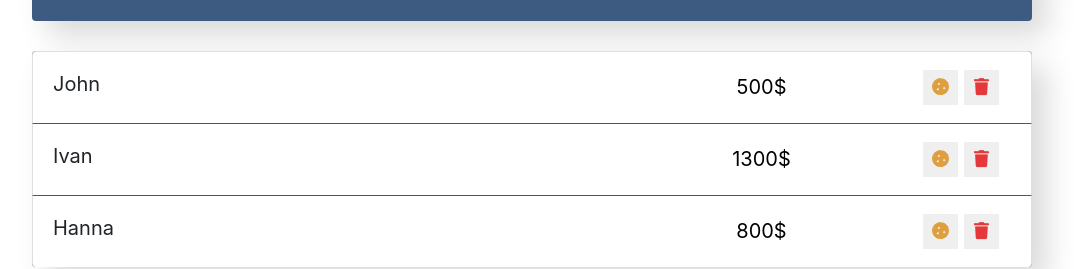
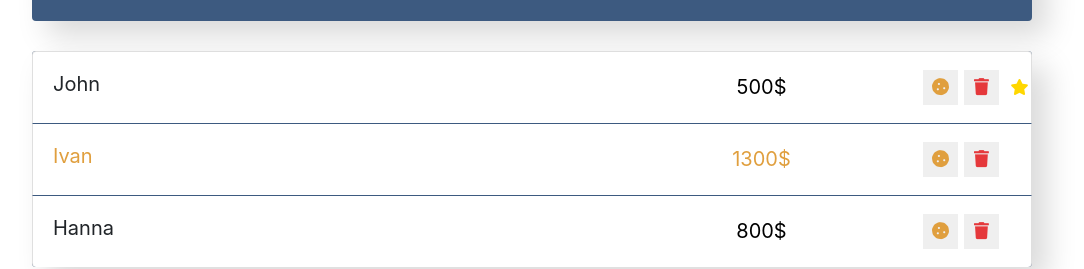
Before and after one commit to kotashovv/udemy-react, a React (Create React App) app: page / in a window 1280 px wide. Shown: the part 404-673 px from the top of the page, without its empty margins (108-1192 px from the left). Built offline with nearby package versions, Linux system fonts and the light colour scheme.

Commit message:
on future

```diff
--- a/src/components/app/app.js
+++ b/src/components/app/app.js
@@ -16,28 +16,33 @@ class App extends Component {
                     salary: '500',
                     increase: false,
                     id: 1,
+                    favorite: true,
                 },
                 {
                     name: 'Ivan',
                     salary: '1300',
                     increase: true,
                     id: 2,
+                    favorite: false,
                 },
                 {
                     name: 'Hanna',
                     salary: '800',
                     increase: false,
                     id: 3,
+                    favorite: false,
                 },
             ]
         }
     }
 
-    addItem = (name, salary) =>{
+    addItem = (event ,name, salary) =>{
+        event.preventDefault();
         const newEmploye = {
             name: name,
             salary: salary,
             increase: false,
+            favorite: false,
             id: this.getMaxId() + 1,
         }
 
@@ -52,8 +57,15 @@ class App extends Component {
             return 0;
         }
 
-        const maxId = data.length + 1;
+        const maxId = data[data.length - 1].id;
         return maxId;
+    }
+
+    onToggleIncrease = (id)=>{
+        console.log(`this Increase ${id}`);
+    }
+    onToggleFavorite = (id)=>{
+        console.log(`this Favorite ${id}`);
     }
 
     onDelete = (id) =>{
@@ -81,7 +93,10 @@ class App extends Component {
                 </div>
                 <EmployersList
                     onDelete={this.onDelete}
-                    data={this.state.data}/>
+                    data={this.state.data}
+                    onToggleIncrease = {this.onToggleIncrease}
+                    onToggleFavorite = {this.onToggleFavorite}
+                />
                 <EmployersAddForm
                     addItem={this.addItem}
                 />
--- a/src/components/employers-add-form/employers-add-form.js
+++ b/src/components/employers-add-form/employers-add-form.js
@@ -18,7 +18,8 @@ class EmployersAddForm extends Component {
     }
 
    render(){
-        const {name, salary, addItem} = this.state;
+        const {addItem} = this.props;
+        const {name, salary} = this.state;
        return(
            <div className="app-add-form">
                <h3>Добавьте нового сотрудника</h3>
@@ -39,7 +40,7 @@ class EmployersAddForm extends Component {
                           value={salary}
                    />
 
-                   <button onClick={()=>addItem(name, salary)} type="submit"
+                   <button onClick={(event)=>addItem(event ,this.state.name, this.state.salary)} type="submit"
                            className="btn btn-outline-light">Добавить
                    </button>
                </form>
--- a/src/components/employers-list-item/employers-list-item.js
+++ b/src/components/employers-list-item/employers-list-item.js
@@ -2,32 +2,9 @@ import {Component} from "react";
 
 import './employers-list-item.css';
 
-class EmployersListItem extends Component {
+const EmployersListItem = (props)=> {
 
-    constructor(props) {
-        super(props);
-        this.state = {
-            increase: false,
-            favorite: false,
-        }
-    }
-
-    onFavorite = ()=>{
-        this.setState(({favorite})=>({
-            favorite: !favorite,
-        }))
-    }
-
-    OnIncrease = ()=>{
-        this.setState(({increase})=>({
-            increase: !increase
-        }))
-    }
-
-    render() {
-        const {name, salary, onDelete, id} = this.props;
-
-        const {increase, favorite} = this.state;
+        const {name, salary, onDelete, id, onToggleIncrease, onToggleFavorite, increase, favorite} = props;
 
         let classNames = 'list-group-item d-flex justify-content-between'
         if (increase){
@@ -39,12 +16,12 @@ class EmployersListItem extends Component {
 
         return(
             <li className={classNames}>
-                <span onClick={this.onFavorite} className="list-group-item-label">{name}</span>
+                <span onClick={()=>(onToggleFavorite(id))} className="list-group-item-label">{name}</span>
                 <input type="text" className="list-group-item-input" defaultValue={salary + '$'}/>
                 <div className='d-flex justify-content-center align-items-center'>
                     <button type="button"
                             className="btn-cookie btn-sm "
-                            onClick={this.OnIncrease}
+                            onClick={()=>(onToggleIncrease(id))}
                     >
                         <i className="fas fa-cookie"></i>
                     </button>
@@ -56,7 +33,7 @@ class EmployersListItem extends Component {
                 </div>
             </li>
         )
-    }
+
 }
 
 export default EmployersListItem;
--- a/src/components/employers-list/employers-list.js
+++ b/src/components/employers-list/employers-list.js
@@ -2,7 +2,7 @@ import EmployersListItem from "../employers-list-item/employers-list-item";
 import './employers-list.css';
 
 
-const EmployersList = ({data, onDelete})=>{
+const EmployersList = ({data, onDelete, onToggleFavorite, onToggleIncrease})=>{
     const elems  = data.map((item)=>{
         const {id} = item;
         return(
@@ -10,6 +10,8 @@ const EmployersList = ({data, onDelete})=>{
                 {...item}
                 key={id}
                 onDelete={onDelete}
+                onToggleFavorite={onToggleFavorite(id)}
+                onToggleIncrease={onToggleIncrease}
             />
         )
     })
```
